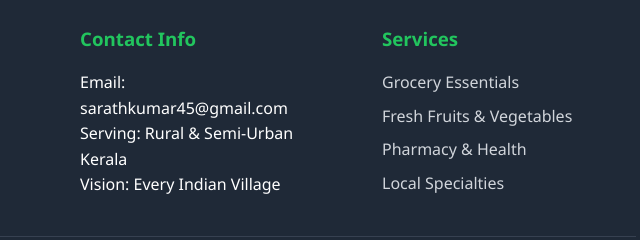
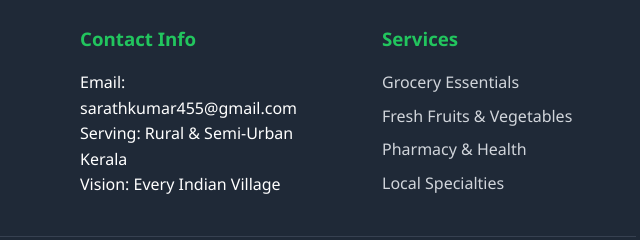
Before and after one commit to sarathkumarrs/24ElevenwebsiteStatic, a plain HTML site: page index.html in a window 1280 px wide. Shown: the part 3261-3501 px from the top of the page, 584-1224 px from the left. Drawn offline with Linux system fonts and the light colour scheme.

Commit message:
Update index.html

```diff
--- a/index.html
+++ b/index.html
@@ -608,7 +608,7 @@
                     </div>
                     <div class="footer-section">
                         <h3>Contact Info</h3>
-                        <p>Email: sarathkumar45@gmail.com</p>
+                        <p>Email: sarathkumar455@gmail.com</p>
                         <p>Serving: Rural & Semi-Urban Kerala</p>
                         <p>Vision: Every Indian Village</p>
                     </div>
```
